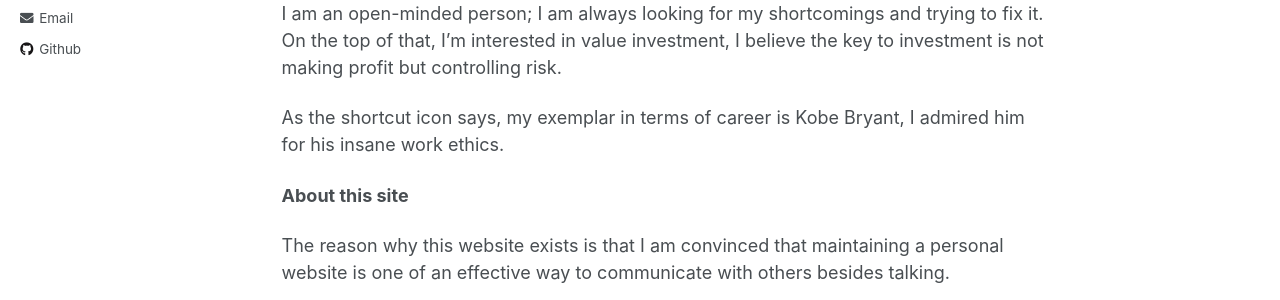
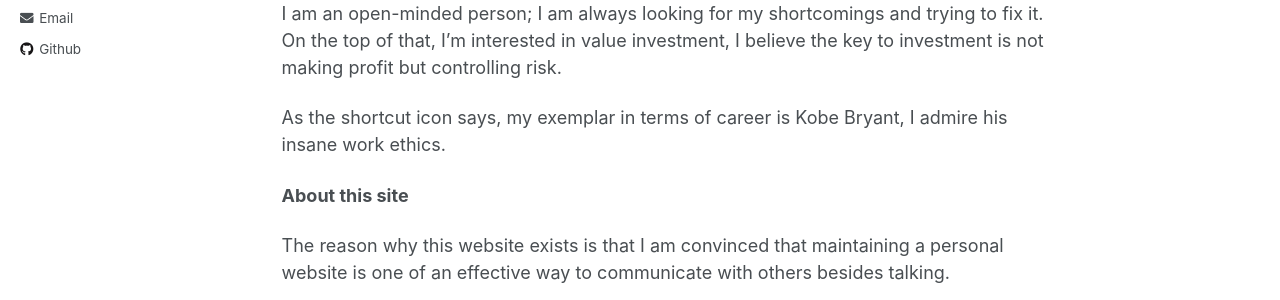
Before and after one commit to Superhzf/Superhzf.github.io, a Jekyll site: the page built from _pages/about.md, in a window 1280 px wide and 1098 px high. Shown: the part 369-669 px from the top of the window. Built offline with Jekyll 4.4.1, drawn with Linux system fonts in a browser that asks for light colours.

Commit message:
type: doc
Update the contents of about me page

```diff
--- a/_pages/about.md
+++ b/_pages/about.md
@@ -15,7 +15,7 @@ the applications of data science and machine learning techniques in the area of
 
 I am an open-minded person; I am always looking for my shortcomings and trying to fix it. On the top of that, I'm interested in value investment, I believe the key to investment is not making profit but controlling risk.
 
-As the shortcut icon says, my exemplar in terms of career is Kobe Bryant, I admired him for his insane work ethics.
+As the shortcut icon says, my exemplar in terms of career is Kobe Bryant, I admire his insane work ethics.
 
 **About this site**
 
```
